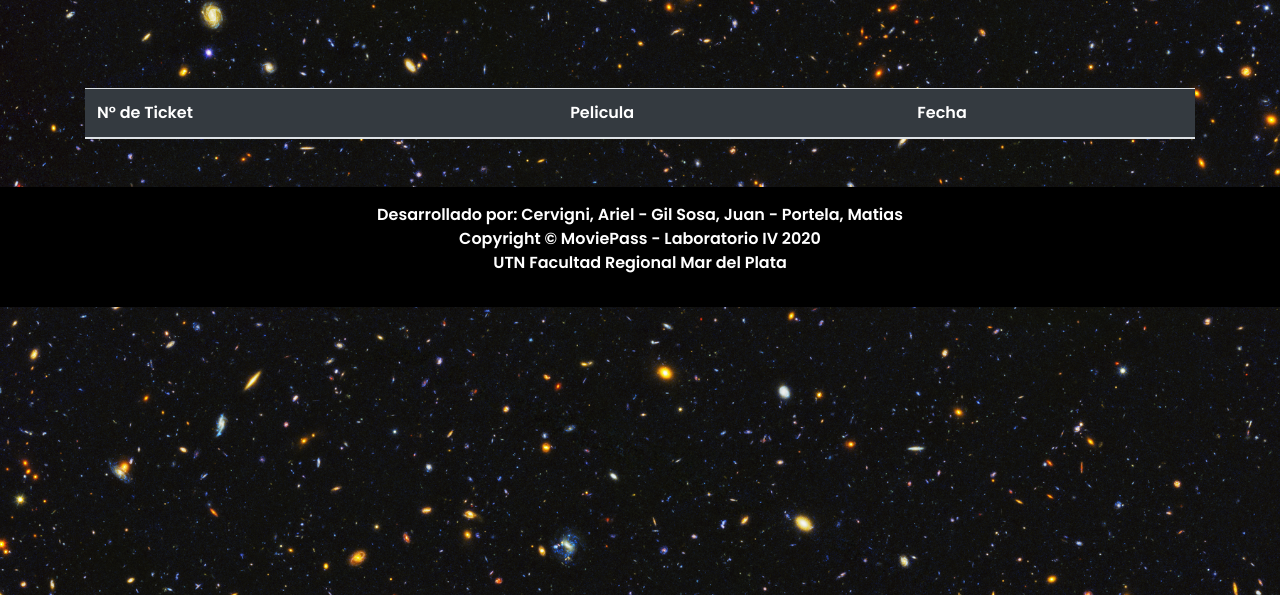
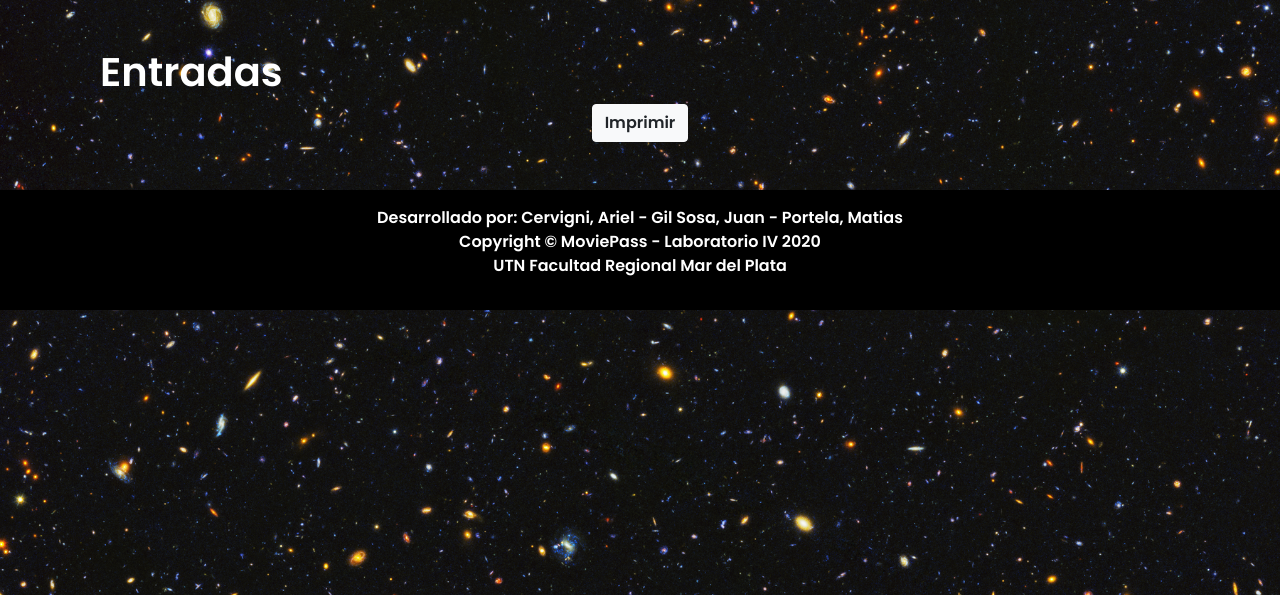
Before and after one commit to JuanGilSosa/MoviePass, a PHP site: the page made by MoviePass/Views/ticketsList.php in a window 1280 px wide. Shown: the part 56-651 px from the top of the page. Run offline with PHP 8.4, Linux system fonts and the light colour scheme; the template is opened without the code that fills it: most values are stand-ins (such as "Sample title", 1, 10 or a date in 2020); lists and menus that the app fills with data are empty; some libraries are stand-ins or nearby versions.

Commit message:
improved tickets and 'Mis entradas' working fine

```diff
--- a/MoviePass/Controllers/ViewsController.php
+++ b/MoviePass/Controllers/ViewsController.php
@@ -14,6 +14,7 @@ use Database\GenreDAO as GenreDAO;
 
 use Helpers\SessionHelper as SessionHelper;
 use DateTime as DateTime;
+use Models\Location\City;
 
 class ViewsController
 {
@@ -279,6 +280,9 @@ class ViewsController
 
     public static function ShowTicketsListView($tickets, $message = "")
     {
+        $theatreDAO = new TheatreDAO();
+        $adressDAO = new AdressDAO();
+        $cityDAO = new CityDAO();
         require_once(VIEWS_PATH . 'ticketsList.php');
     }
 }
--- a/MoviePass/Database/CinemaDAO.php
+++ b/MoviePass/Database/CinemaDAO.php
@@ -219,7 +219,6 @@
 
 
 
-
         public function GetCinema_showtimesXcinema($showtimeId){
             try {
                 $con = Connection::getInstance();
--- a/MoviePass/Views/header.php
+++ b/MoviePass/Views/header.php
@@ -26,6 +26,25 @@
      <!-- Custom styles -->
      <link rel="stylesheet" type="text/css" href="<?php echo CSS_PATH ?>main.css">
 
+     <style media="screen">
+        .noPrint {
+            display: block;
+        }
+
+        .yesPrint {
+            display: block !important;
+        }
+    </style>
+
+    <style media="print">
+        .noPrint {
+            display: none;
+        }
+
+        .yesPrint {
+            display: block !important;
+        }
+    </style>
 
      <title>MoviePass</title>
 </head>
--- a/MoviePass/Views/ticketsList.php
+++ b/MoviePass/Views/ticketsList.php
@@ -2,10 +2,9 @@
 require_once('nav.php');
 ?>
 
-<main class="mx-auto py-5">
+<main class="mx-auto py-2">
     <section id="listado" class="mb-5">
         <div class="container">
-            <table id="dt-vertical-scroll" class="table  table-striped bg-dark text-white" cellspacing="0">
 
             <?php
             if (isset($message) && !empty($message)) {
@@ -22,40 +21,58 @@ require_once('nav.php');
             <?php
             }
             ?>
-                <thead>
-                    <tr>
-                        <th class="th-sm">N° de Ticket
-                        </th>
-                        <th class="th-sm">Pelicula
-                        </th>
-                        <th class="th-sm">Fecha
-                        </th>
-                    </tr>
-                </thead>
-                <tbody>
-                <?php foreach($tickets as $index=>$ticket){
-                            if($ticket->GetNumberOfTickets() == 1){
+            <div class="container">
+                <h1>Entradas</h1>
+            </div>
+            <?php foreach ($tickets as $index => $ticket) {
+
+                if ($ticket->GetNumberOfTickets() == 1) {
                     $showtime = $ticket->GetShowtime();
+                    $cinema = $showtime->GetCinema();
+                    $theatre = $theatreDAO->GetTheatreByCinemaId_cinemasXtheatres($cinema->GetId());
                     $movie = $showtime->GetMovie();
+                    $adressId = $theatre->GetAdress();
+                    $adress = $adressDAO->GetAdressById($adressId);
+                    $cityId = $adress->GetCity();
+                    $city = $cityDAO->GetByZipCode($cityId);
             ?>
-                    <tr>
-                        <td><?php echo $ticket->GetNumberTicket();    ?></td>
-                        <td><?php echo $movie->GetTitle();             ?></td>
-                        <td><?php echo $showtime->GetReleaseDate();?></td>
-                    </tr>
-                    <?php }elseif($ticket->GetNumberOfTickets() > 1){
-                                for($i = 0 ; $i<$ticket->GetNumberOfTickets();$i+=1){
-                                    $showtime = $ticket->GetShowtime();
-                                    $movie = $showtime->GetMovie();
-                                ?>
-                                    <tr>
-                                        <td><?php echo $ticket->GetNumberTicket();    ?></td>
-                                        <td><?php echo $movie->GetTitle();             ?></td>
-                                        <td><?php echo $showtime->GetReleaseDate();?></td>
-                                    </tr>
-                            <?php }}}?>
-                </tbody>
-            </table>
+                    <div class="row container text-center" style="color:white;background-color:black; margin-bottom:2vh; padding:10px;">
+                        <div class="col-2">
+                            <img src="https://image.tmdb.org/t/p/original<?php echo $movie->GetPosterPath() ?>" style="width:10vw; margin-bottom:3px;"></img>
+                        </div>
+                        <div class="col-10">
+                            <div class="row">
+                                <div class="col-4">
+                                    <?php echo "Cine " ?>
+                                    <hr style="background-color:white;">
+                                    <?php echo $theatre->GetName() . "<br>" . "<br>" ?>
+                                    <?php echo $cinema->GetName() . "<br>" . "<br>" ?>
+                                    <?php echo $adress->GetStreet() . " " . $adress->GetNumber() . "<br>" ?>
+                                    <?php echo $city->GetName() ?>
+                                </div>
+                                <div class="col-4">
+                                    <?php echo "Funcion " ?>
+                                    <hr style="background-color:white;">
+                                    <?php echo "Pelicula: " . $movie->GetTitle() . "<br>" . "<br>" ?>
+                                    <?php echo "Fecha: " . $showtime->GetReleaseDate() . "<br>" . "<br>" ?>
+                                    <?php echo "Comienzo: " .$showtime->GetStartTime() . " hs" . "<br>"?>
+                                    <?php echo "Fin: " . $showtime->GetEndTime() . " hs"?>
+                                </div>
+                                <div class="col-4">
+                                    <img src="<?php echo IMG_PATH . "qr.png" ?>" style="width:80%; margin-bottom:3px;"></img>
+
+                                </div>
+                            </div>
+                        </div>
+
+                    </div>
+
+            <?php  }
+            } ?>
+
+        </div>
+        <div class="form-group mx-auto w-25  col col-sm-12 col-xs-12 col-md-4">
+            <button type="button" onClick="window.print()" class="btn btn-light">Imprimir</button>
         </div>
     </section>
     <main>
```
Also changed, not shown: MoviePass/Controllers/TicketController.php (+6 -1 lines), MoviePass/Views/img/qr.png (added), 1 other file. Lines whose indentation alone changed are shown as unchanged.
